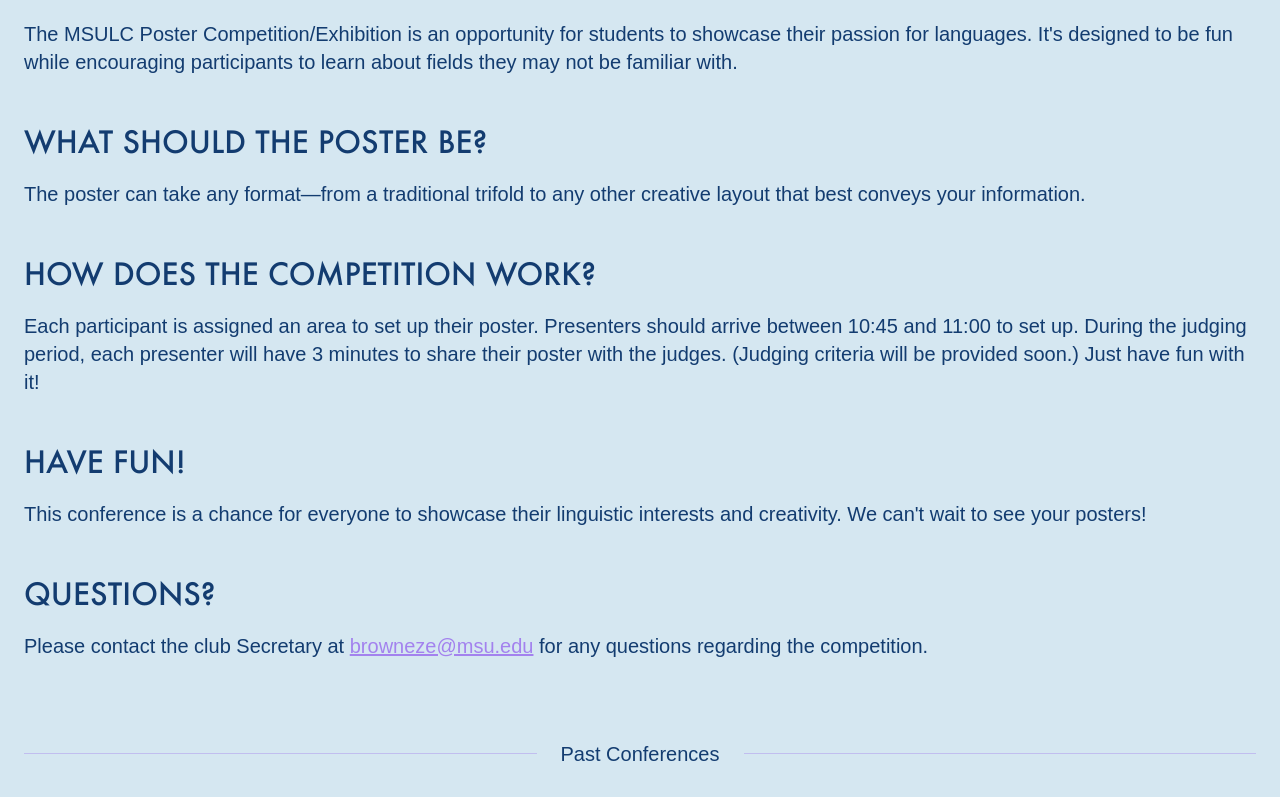
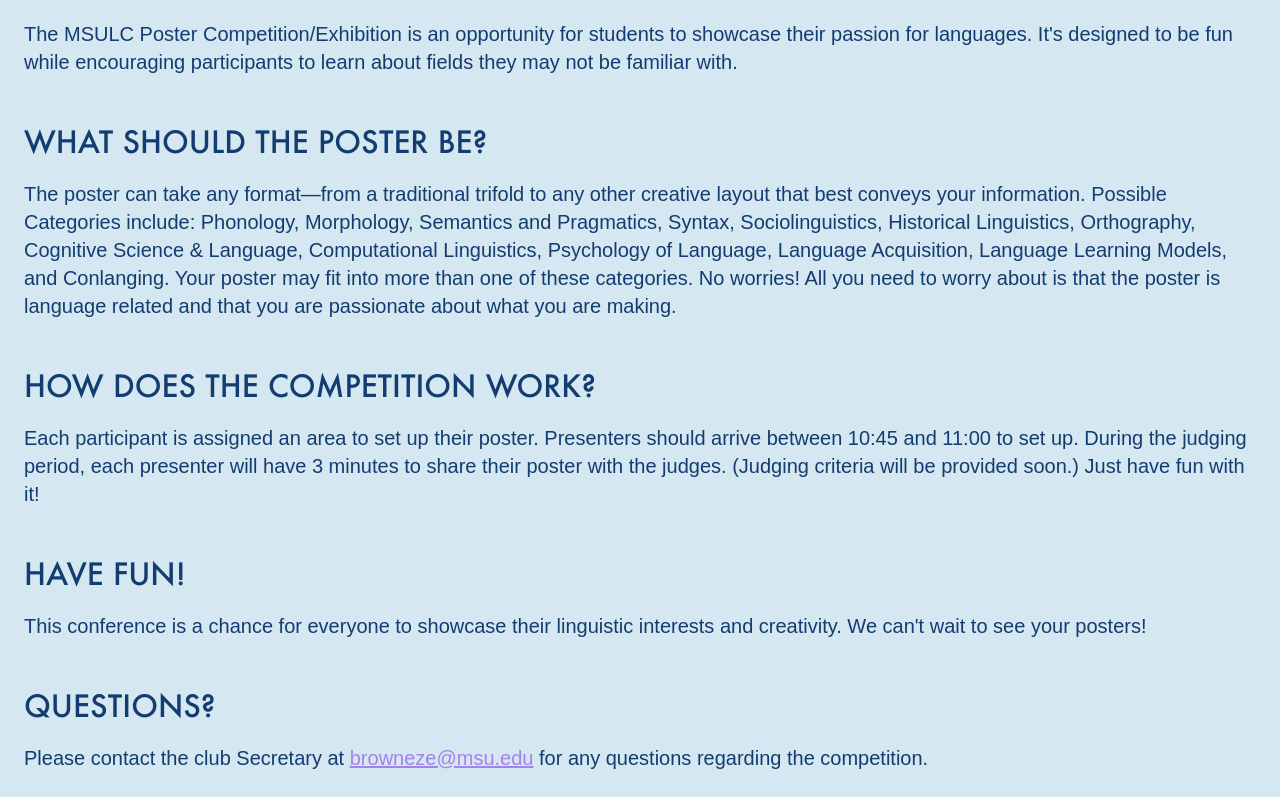
Before and after one commit to DevT02/qUALMS-website, a Next.js app: page /msulc in a window 1280 px wide. Shown: the part 1989-2786 px from the top of the page. Built offline with nearby package versions, Linux system fonts and the light colour scheme; a web font is replaced by a local one.

Commit message:
expanded on what we were looking for in a poster.

```diff
--- a/src/app/msulc/page.tsx
+++ b/src/app/msulc/page.tsx
@@ -136,7 +136,8 @@
         <section className="mb-10 sm:mb-12">
           <h3 className="text-3xl font-semibold text-ice-800/70 mb-5">WHAT SHOULD THE POSTER BE?</h3>
           <p className="text-xl text-white-500">
-            The poster can take any format—from a traditional trifold to any other creative layout that best conveys your information.
+            The poster can take any format—from a traditional trifold to any other creative layout that best conveys your information. Possible Categories include: Phonology, Morphology, Semantics and Pragmatics, Syntax, Sociolinguistics, Historical Linguistics, Orthography, Cognitive Science & Language, Computational Linguistics, Psychology of Language, Language Acquisition, Language Learning Models, and Conlanging. Your poster may fit into more than one of these categories. No worries! All you need to worry about is that the poster is language related and that you are passionate about what you are making.
+
           </p>
         </section>
 
```
